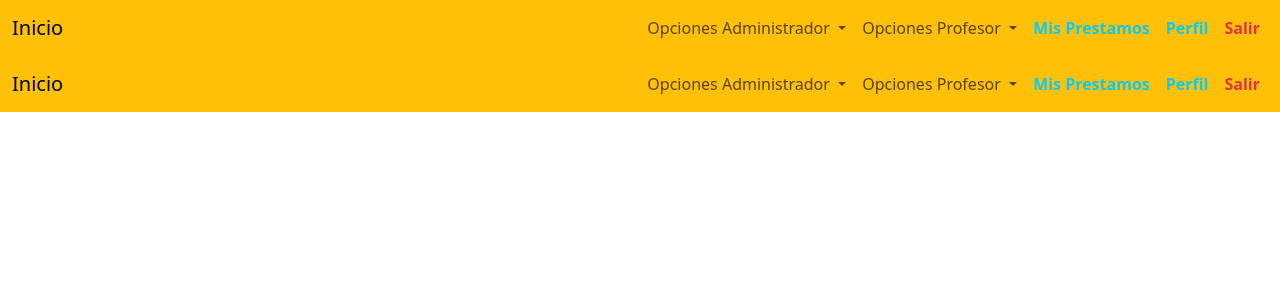
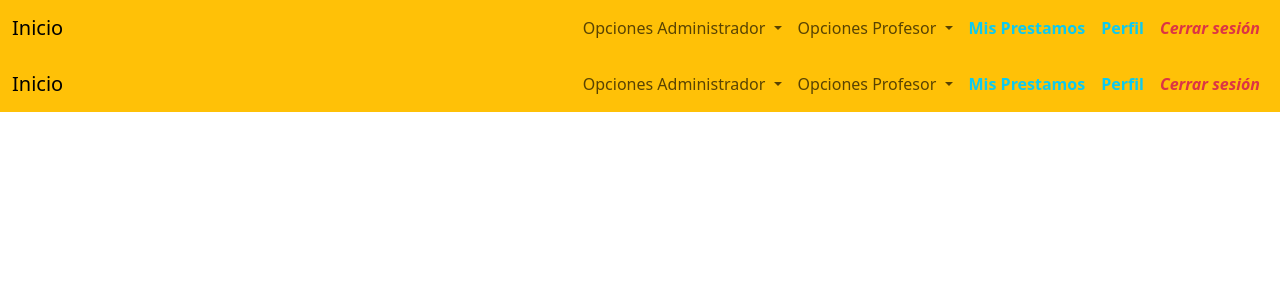
Before and after one commit to hectorEspinoza2002/Biblioteca_BD, an Angular app in the folder NewFront/angularprj/frontalm5/: page /menu in a window 1280 px wide. Shown: the top 300 px of the page. Built offline with nearby package versions, Linux system fonts and the light colour scheme.

Commit message:
boton salir listo

```diff
--- a/NewFront/angularprj/frontalm5/src/app/component/menu/menu.component.html
+++ b/NewFront/angularprj/frontalm5/src/app/component/menu/menu.component.html
@@ -87,15 +87,13 @@
             <i class="bi bi-person-circle"></i> Perfil
           </a>
         </li>
+
         <li class="nav-item">
-          <!--<a class="nav-link text-danger fw-bold" (click)="logout()">-->
-          <a class="nav-link text-danger fw-bold">
-            <i class="bi bi-box-arrow-right"></i> Salir
-          </a>
+            <a class="nav-link text-danger fw-bold" (click)="logout()">
+              <i class="bi bi-person-circle">Cerrar sesión</i>
+            </a>
         </li>
       </ul>
-
-      <!--<a class="navbar-brand" routerLink="/login">Salir</a>-->
     </div>
   </nav>
 </div>
--- a/NewFront/angularprj/frontalm5/src/app/component/menu/menu.component.ts
+++ b/NewFront/angularprj/frontalm5/src/app/component/menu/menu.component.ts
@@ -1,4 +1,4 @@
-import { Component } from '@angular/core';
+import { Component, OnInit } from '@angular/core';
 import { Router } from '@angular/router';
 
 @Component({
@@ -7,7 +7,25 @@ import { Router } from '@angular/router';
   templateUrl: './menu.component.html',
   styleUrl: './menu.component.css'
 })
-export class MenuComponent {
+export class MenuComponent implements OnInit {
+
+  usuarioNombre: string = '';
+
   constructor(public router:Router){}
 
+  ngOnInit(): void {
+    const usuarioStr = localStorage.getItem('usuario');
+    if (usuarioStr) {
+      const usuario = JSON.parse(usuarioStr);
+      this.usuarioNombre = usuario.nombre;
+    }
+  }
+
+  logout(): void {
+    if (confirm('¿Seguro que deseas cerrar sesión?')) {
+      localStorage.removeItem('usuario'); // 🔹 Elimina la sesión
+      this.router.navigate(['/login']);   // 🔹 Redirige al login
+    }
+  }
+
 }
```
